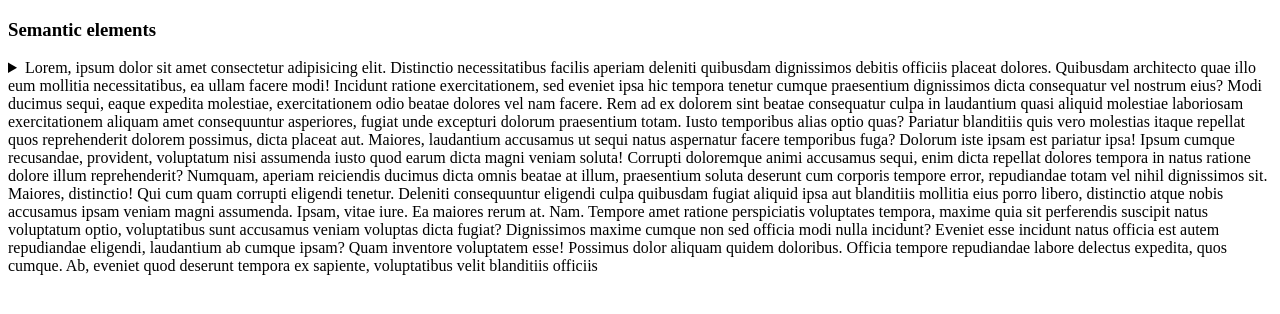
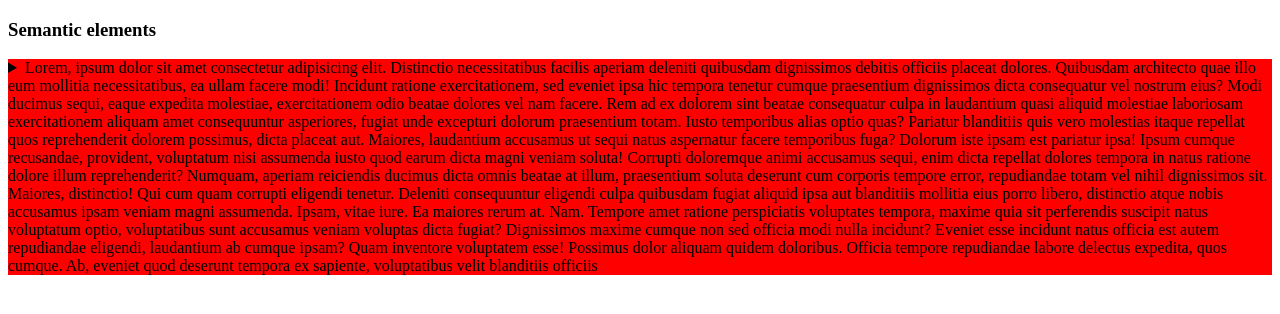
Before and after one commit to Saquib1996/Web_Designing, a plain HTML site: page tut12.html in a window 1280 px wide. Drawn offline with Linux system fonts and the light colour scheme.

Commit message:
readyToCommit

```diff
--- a/tut12.html
+++ b/tut12.html
@@ -1,25 +1,50 @@
 <!DOCTYPE html>
 <html lang="en">
+
 <head>
     <meta charset="UTF-8">
     <meta http-equiv="X-UA-Compatible" content="IE=edge">
     <meta name="viewport" content="width=device-width, initial-scale=1.0">
     <title>HTML Semantic Tags</title>
 </head>
+
 <body>
     <h3>Semantic elements</h3>
-    <details>
-        <summary>Lorem, ipsum dolor sit amet consectetur adipisicing elit. Distinctio necessitatibus facilis aperiam deleniti quibusdam dignissimos debitis officiis placeat dolores. Quibusdam architecto quae illo eum mollitia necessitatibus, ea ullam facere modi!
-        Incidunt ratione exercitationem, sed eveniet ipsa hic tempora tenetur cumque praesentium dignissimos dicta consequatur vel nostrum eius? Modi ducimus sequi, eaque expedita molestiae, exercitationem odio beatae dolores vel nam facere.
-        Rem ad ex dolorem sint beatae consequatur culpa in laudantium quasi aliquid molestiae laboriosam exercitationem aliquam amet consequuntur asperiores, fugiat unde excepturi dolorum praesentium totam. Iusto temporibus alias optio quas?
-        Pariatur blanditiis quis vero molestias itaque repellat quos reprehenderit dolorem possimus, dicta placeat aut. Maiores, laudantium accusamus ut sequi natus aspernatur facere temporibus fuga? Dolorum iste ipsam est pariatur ipsa!
-        Ipsum cumque recusandae, provident, voluptatum nisi assumenda iusto quod earum dicta magni veniam soluta! Corrupti doloremque animi accusamus sequi, enim dicta repellat dolores tempora in natus ratione dolore illum reprehenderit?
-        Numquam, aperiam reiciendis ducimus dicta omnis beatae at illum, praesentium soluta deserunt cum corporis tempore error, repudiandae totam vel nihil dignissimos sit. Maiores, distinctio! Qui cum quam corrupti eligendi tenetur.
-        Deleniti consequuntur eligendi culpa quibusdam fugiat aliquid ipsa aut blanditiis mollitia eius porro libero, distinctio atque nobis accusamus ipsam veniam magni assumenda. Ipsam, vitae iure. Ea maiores rerum at. Nam.
-        Tempore amet ratione perspiciatis voluptates tempora, maxime quia sit perferendis suscipit natus voluptatum optio, voluptatibus sunt accusamus veniam voluptas dicta fugiat? Dignissimos maxime cumque non sed officia modi nulla incidunt?
-        Eveniet esse incidunt natus officia est autem repudiandae eligendi, laudantium ab cumque ipsam? Quam inventore voluptatem esse! Possimus dolor aliquam quidem doloribus. Officia tempore repudiandae labore delectus expedita, quos cumque.
-        Ab, eveniet quod deserunt tempora ex sapiente, voluptatibus velit blanditiis officiis </summary>
-        Lorem ipsum dolor, sit amet consectetur adipisicing elit. Saepe enim iure eum ullam dolores, cupiditate repellendus incidunt impedit, eveniet veniam tempora voluptatum. Possimus totam inventore ex cum et natus consequuntur.
+    <details style="background-color:green;">
+        <summary style="background-color: red;">
+            Lorem, ipsum dolor sit amet consectetur adipisicing elit. Distinctio necessitatibus facilis aperiam
+            deleniti quibusdam dignissimos debitis officiis placeat dolores. Quibusdam architecto quae illo eum mollitia
+            necessitatibus, ea ullam facere modi!
+            Incidunt ratione exercitationem, sed eveniet ipsa hic tempora tenetur cumque praesentium dignissimos dicta
+            consequatur vel nostrum eius? Modi ducimus sequi, eaque expedita molestiae, exercitationem odio beatae
+            dolores vel nam facere.
+            Rem ad ex dolorem sint beatae consequatur culpa in laudantium quasi aliquid molestiae laboriosam
+            exercitationem aliquam amet consequuntur asperiores, fugiat unde excepturi dolorum praesentium totam. Iusto
+            temporibus alias optio quas?
+            Pariatur blanditiis quis vero molestias itaque repellat quos reprehenderit dolorem possimus, dicta placeat
+            aut. Maiores, laudantium accusamus ut sequi natus aspernatur facere temporibus fuga? Dolorum iste ipsam est
+            pariatur ipsa!
+            Ipsum cumque recusandae, provident, voluptatum nisi assumenda iusto quod earum dicta magni veniam soluta!
+            Corrupti doloremque animi accusamus sequi, enim dicta repellat dolores tempora in natus ratione dolore illum
+            reprehenderit?
+            Numquam, aperiam reiciendis ducimus dicta omnis beatae at illum, praesentium soluta deserunt cum corporis
+            tempore error, repudiandae totam vel nihil dignissimos sit. Maiores, distinctio! Qui cum quam corrupti
+            eligendi tenetur.
+            Deleniti consequuntur eligendi culpa quibusdam fugiat aliquid ipsa aut blanditiis mollitia eius porro
+            libero, distinctio atque nobis accusamus ipsam veniam magni assumenda. Ipsam, vitae iure. Ea maiores rerum
+            at. Nam.
+            Tempore amet ratione perspiciatis voluptates tempora, maxime quia sit perferendis suscipit natus voluptatum
+            optio, voluptatibus sunt accusamus veniam voluptas dicta fugiat? Dignissimos maxime cumque non sed officia
+            modi nulla incidunt?
+            Eveniet esse incidunt natus officia est autem repudiandae eligendi, laudantium ab cumque ipsam? Quam
+            inventore voluptatem esse! Possimus dolor aliquam quidem doloribus. Officia tempore repudiandae labore
+            delectus expedita, quos cumque.
+            Ab, eveniet quod deserunt tempora ex sapiente, voluptatibus velit blanditiis officiis
+        </summary>
+            Lorem ipsum dolor, sit amet consectetur adipisicing elit. Saepe enim iure eum ullam dolores, cupiditate
+            repellendus incidunt impedit, eveniet veniam tempora voluptatum. Possimus totam inventore ex cum et natus
+            consequuntur.
     </details>
 </body>
+
 </html>
```
Also changed, not shown: tut11.html (+4 -4 lines), tut17.html (+2 -1 lines), tut20.html (+1 -1 lines), tut24.html (+1 -0 lines), tut27.html (+16 -5 lines), tut28.html (added, +17 -0 lines), tut8.html (+2 -2 lines).
